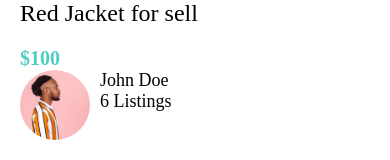
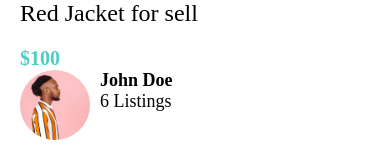
Before and after one commit to zahid2022skipq/ecommerceapp, a React Native app: screen / in a window 390 px wide. Shown: the part 220-380 px from the top of the page. Built offline with nearby package versions, Linux system fonts and the light colour scheme.

Commit message:
adding title styles

```diff
--- a/app/components/ListItem.js
+++ b/app/components/ListItem.js
@@ -7,7 +7,7 @@ function ListItem({ title, subTitle, image }) {
     <View style={styles.container}>
       <Image style={styles.image} source={image} />
       <View>
-        <AppText>{title}</AppText>
+        <AppText style={styles.title}>{title}</AppText>
         <AppText>{subTitle}</AppText>
       </View>
     </View>
@@ -24,5 +24,6 @@ const styles = StyleSheet.create({
     borderRadius: 35,
     marginRight: 10,
   },
+  title: { fontWeight: 600 },
 });
 export default ListItem;
```
